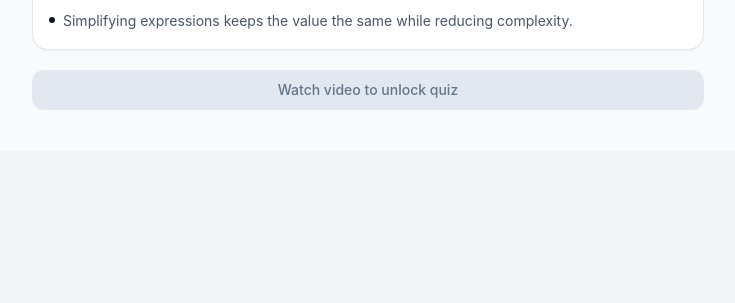
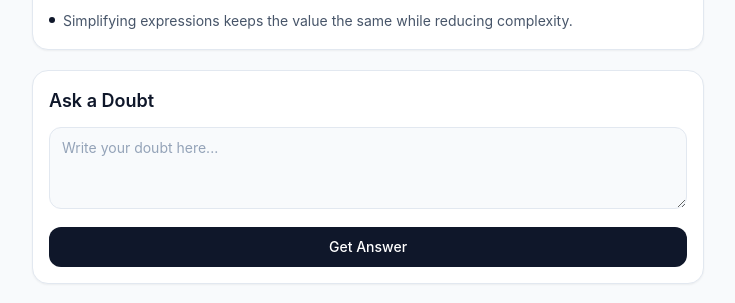
Before and after one commit to sumitpshinde269-oss/ShikshaSetu, a React (Vite) app: page /lesson/1 in a window 1280 px wide. Shown: the part 649-952 px from the top of the page, without its empty margins (272-1007 px from the left). Before the commit the page ends 800 px from the top, so only its background shows below. Built offline with nearby package versions, Linux system fonts and the light colour scheme.

Commit message:
what u changed

```diff
--- a/src/pages/LessonPage.jsx
+++ b/src/pages/LessonPage.jsx
@@ -12,6 +12,8 @@ export default function LessonPage() {
   const navigate = useNavigate();
   const [language, setLanguage] = useState(getStoredLanguage());
   const [quizUnlocked, setQuizUnlocked] = useState(false);
+  const [doubt, setDoubt] = useState('');
+  const [answer, setAnswer] = useState('');
 
   useEffect(() => {
     setStoredLanguage(language);
@@ -44,6 +46,20 @@ export default function LessonPage() {
 
   const handleVideoEnded = () => {
     setQuizUnlocked(true);
+  };
+
+  const handleGetAnswer = () => {
+    const cleanDoubt = doubt.trim();
+    if (!cleanDoubt) {
+      setAnswer(language === 'hi' ? 'कृपया अपना संदेह लिखें।' : 'Please type your doubt first.');
+      return;
+    }
+
+    const response = language === 'hi'
+      ? `इस विषय में, ${cleanDoubt} को समझने के लिए सबसे पहले मूल नियम देखें और एक उदाहरण के साथ अभ्यास करें।`
+      : `For this topic, start by reviewing the key rule behind "${cleanDoubt}" and then try one example to check your understanding.`;
+
+    setAnswer(response);
   };
 
   return (
@@ -103,6 +119,29 @@ export default function LessonPage() {
             </ul>
           </section>
 
+          <section className="rounded-2xl border border-slate-200 bg-white p-4 shadow-sm">
+            <h2 className="text-lg font-semibold text-slate-900">{language === 'hi' ? 'संदेह पूछें' : 'Ask a Doubt'}</h2>
+            <div className="mt-3 space-y-3">
+              <textarea
+                value={doubt}
+                onChange={(event) => setDoubt(event.target.value)}
+                rows="3"
+                placeholder={language === 'hi' ? 'अपना सवाल लिखें...' : 'Write your doubt here...'}
+                className="w-full rounded-xl border border-slate-200 bg-slate-50 px-3 py-2.5 text-sm text-slate-700 outline-none placeholder:text-slate-400 focus:border-slate-400 focus:bg-white"
+              />
+              <Button type="button" className="w-full" onClick={handleGetAnswer}>
+                {language === 'hi' ? 'उत्तर लें' : 'Get Answer'}
+              </Button>
+
+              {answer && (
+                <div className="rounded-xl border border-slate-200 bg-slate-50 p-3 text-sm leading-6 text-slate-700">
+                  <p className="font-medium text-slate-900">{language === 'hi' ? 'उत्तर:' : 'Answer:'}</p>
+                  <p className="mt-1">{answer}</p>
+                </div>
+              )}
+            </div>
+          </section>
+
           {hasVideo && (
             <div className="pb-2">
               <Button
```
